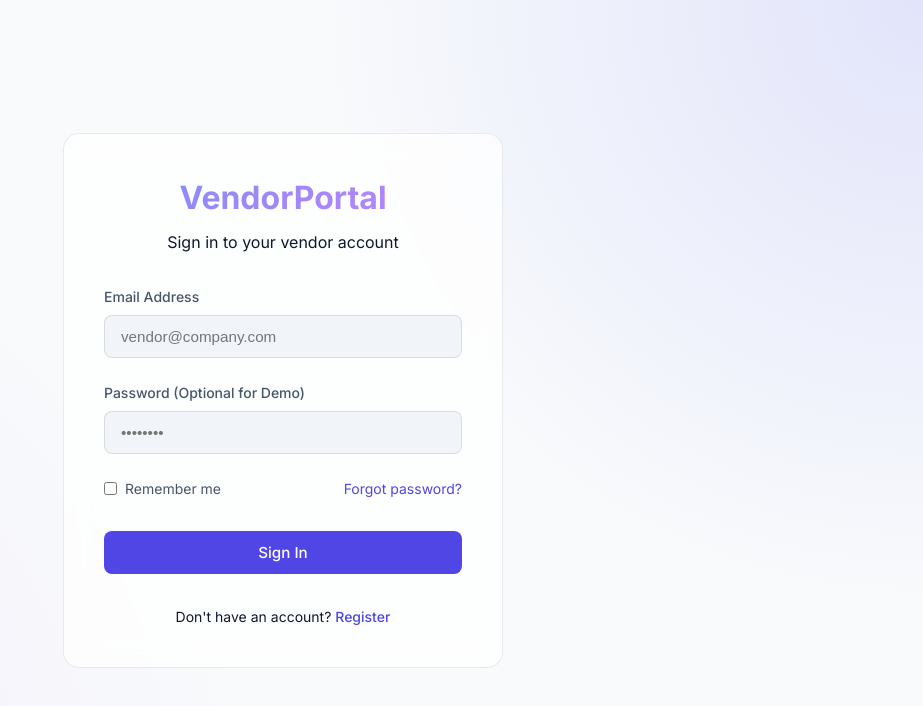
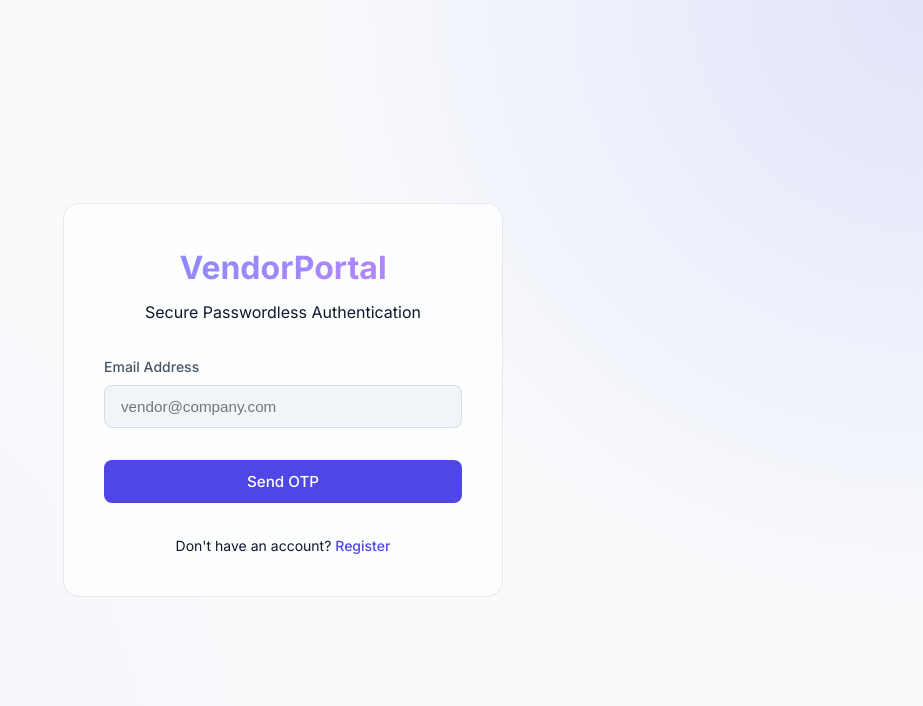
Before and after one commit to Aryan2627/Csupplier, a React (Vite) app: page /login in a window 1280 px wide. Shown: the top 706 px of the page, without its empty margins (357-1280 px from the left). Built offline with nearby package versions, Linux system fonts and the light colour scheme.

Commit message:
feat: implement two-step OTP authentication

```diff
--- a/src/pages/Login.tsx
+++ b/src/pages/Login.tsx
@@ -4,44 +4,72 @@ import './Login.css';
 
 export function Login() {
   const navigate = useNavigate();
+  const [step, setStep] = useState<'request' | 'verify'>('request');
   const [email, setEmail] = useState('');
+  const [otp, setOtp] = useState('');
   const [error, setError] = useState('');
   const [loading, setLoading] = useState(false);
+  const [previewUrl, setPreviewUrl] = useState<string | null>(null);
 
-  const handleLogin = async (e: React.FormEvent) => {
+  const getBaseUrl = () => {
+    let rawUrl = ('https://cpanel-swart.vercel.app').replace(/\/+$/, '');
+    if (!rawUrl.startsWith('http')) {
+      rawUrl = `https://${rawUrl}`;
+    }
+    // Change this to http://localhost:3000 if testing locally against a local Cpanel server
+    return rawUrl;
+  };
+
+  const handleRequestOTP = async (e: React.FormEvent) => {
     e.preventDefault();
+    if (!email) return;
     setError('');
     setLoading(true);
 
     try {
-      let rawUrl = ('https://cpanel-swart.vercel.app').replace(/\/+$/, '');
-      if (!rawUrl.startsWith('http')) {
-        rawUrl = `https://${rawUrl}`;
-      }
-      const baseUrl = rawUrl;
-      const res = await fetch(`${baseUrl}/api/vendor-auth`, {
+      const res = await fetch(`${getBaseUrl()}/api/vendor-auth`, {
         method: 'POST',
         headers: { 'Content-Type': 'application/json' },
-        body: JSON.stringify({ email })
+        body: JSON.stringify({ email, action: 'request' })
       });
 
-      const contentType = res.headers.get("content-type");
-      if (contentType && contentType.indexOf("application/json") !== -1) {
       const data = await res.json();
       if (res.ok) {
-          // Save vendor and token to localStorage
+        setStep('verify');
+        if (data.previewUrl) setPreviewUrl(data.previewUrl);
+      } else {
+        setError(data.error || 'Failed to request OTP');
+      }
+    } catch (err: any) {
+      setError(`Network error: ${err.message}.`);
+    } finally {
+      setLoading(false);
+    }
+  };
+
+  const handleVerifyOTP = async (e: React.FormEvent) => {
+    e.preventDefault();
+    if (otp.length < 4) return;
+    setError('');
+    setLoading(true);
+
+    try {
+      const res = await fetch(`${getBaseUrl()}/api/vendor-auth`, {
+        method: 'POST',
+        headers: { 'Content-Type': 'application/json' },
+        body: JSON.stringify({ email, action: 'verify', otp })
+      });
+
+      const data = await res.json();
+      if (res.ok) {
         localStorage.setItem('vendor', JSON.stringify(data.vendor));
         localStorage.setItem('token', data.token);
         navigate('/dashboard');
       } else {
-          setError(data.error || 'Login failed');
-        }
-      } else {
-        const text = await res.text();
-        setError(`Received HTML instead of JSON. If the database is asleep, wait 20 seconds and try again. URL fetched: ${baseUrl}`);
+        setError(data.error || 'Invalid OTP');
       }
     } catch (err: any) {
-      setError(`Network error: ${err.message}. If the database is asleep, wait 20s. Check your VITE_API_URL.`);
+      setError(`Network error: ${err.message}.`);
     } finally {
       setLoading(false);
     }
@@ -52,12 +80,13 @@ export function Login() {
       <div className="login-box glass-panel">
         <div className="login-header">
           <h1 className="text-gradient">VendorPortal</h1>
-          <p className="text-secondary">Sign in to your vendor account</p>
+          <p className="text-secondary">Secure Passwordless Authentication</p>
         </div>
 
         {error && <div style={{ color: '#ef4444', marginBottom: '16px', textAlign: 'center', fontSize: '0.9rem', backgroundColor: '#fee2e2', padding: '8px', borderRadius: '4px' }}>{error}</div>}
 
-        <form onSubmit={handleLogin} className="login-form">
+        {step === 'request' ? (
+          <form onSubmit={handleRequestOTP} className="login-form">
             <div className="form-group">
               <label htmlFor="email">Email Address</label>
               <input
@@ -71,28 +100,49 @@ export function Login() {
               />
             </div>
 
+            <button type="submit" className="btn btn-primary login-btn" disabled={loading || !email}>
+              {loading ? 'Sending OTP...' : 'Send OTP'}
+            </button>
+          </form>
+        ) : (
+          <form onSubmit={handleVerifyOTP} className="login-form">
             <div className="form-group">
-            <label htmlFor="password">Password (Optional for Demo)</label>
+              <label htmlFor="otp">Enter 6-digit OTP sent to {email}</label>
+
+              {previewUrl && (
+                <div style={{ margin: '8px 0', padding: '12px', backgroundColor: '#eff6ff', border: '1px solid #bfdbfe', borderRadius: '8px', fontSize: '0.85rem' }}>
+                  <strong>Dev Mode:</strong> <a href={previewUrl} target="_blank" rel="noreferrer" style={{ color: '#2563eb', textDecoration: 'underline' }}>View OTP Email in Ethereal</a>
+                </div>
+              )}
+
               <input
-              type="password"
-              id="password"
+                type="text"
+                id="otp"
                 className="input-field"
-              placeholder="••••••••"
+                placeholder="· · · · · ·"
+                value={otp}
+                onChange={(e) => setOtp(e.target.value)}
+                maxLength={6}
+                style={{ textAlign: 'center', fontSize: '1.5rem', letterSpacing: '4px' }}
+                required
               />
             </div>
 
-          <div className="form-options">
-            <label className="checkbox-label">
-              <input type="checkbox" />
-              <span>Remember me</span>
-            </label>
-            <a href="#" className="forgot-password">Forgot password?</a>
+            <button type="submit" className="btn btn-primary login-btn" disabled={loading || otp.length < 4}>
+              {loading ? 'Verifying...' : 'Sign In'}
+            </button>
+
+            <div style={{ textAlign: 'center', marginTop: '16px' }}>
+              <button
+                type="button"
+                onClick={() => setStep('request')}
+                style={{ background: 'none', border: 'none', color: '#64748b', fontSize: '0.875rem', cursor: 'pointer', textDecoration: 'underline' }}
+              >
+                Change Email
+              </button>
             </div>
-
-          <button type="submit" className="btn btn-primary login-btn" disabled={loading}>
-            {loading ? 'Signing in...' : 'Sign In'}
-          </button>
           </form>
+        )}
 
         <div className="login-footer">
           <p className="text-secondary">
```
Lines whose indentation alone changed are shown as unchanged.
